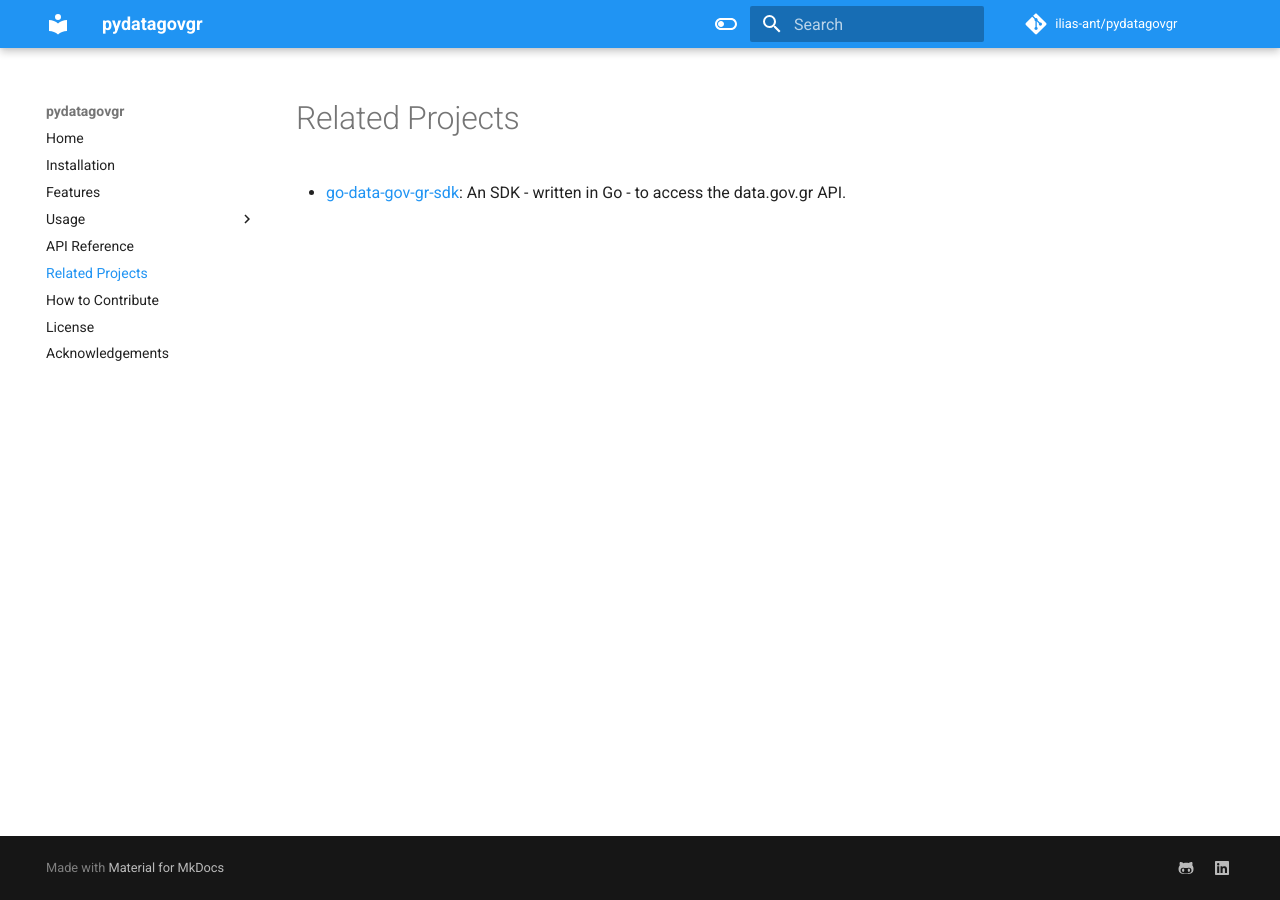
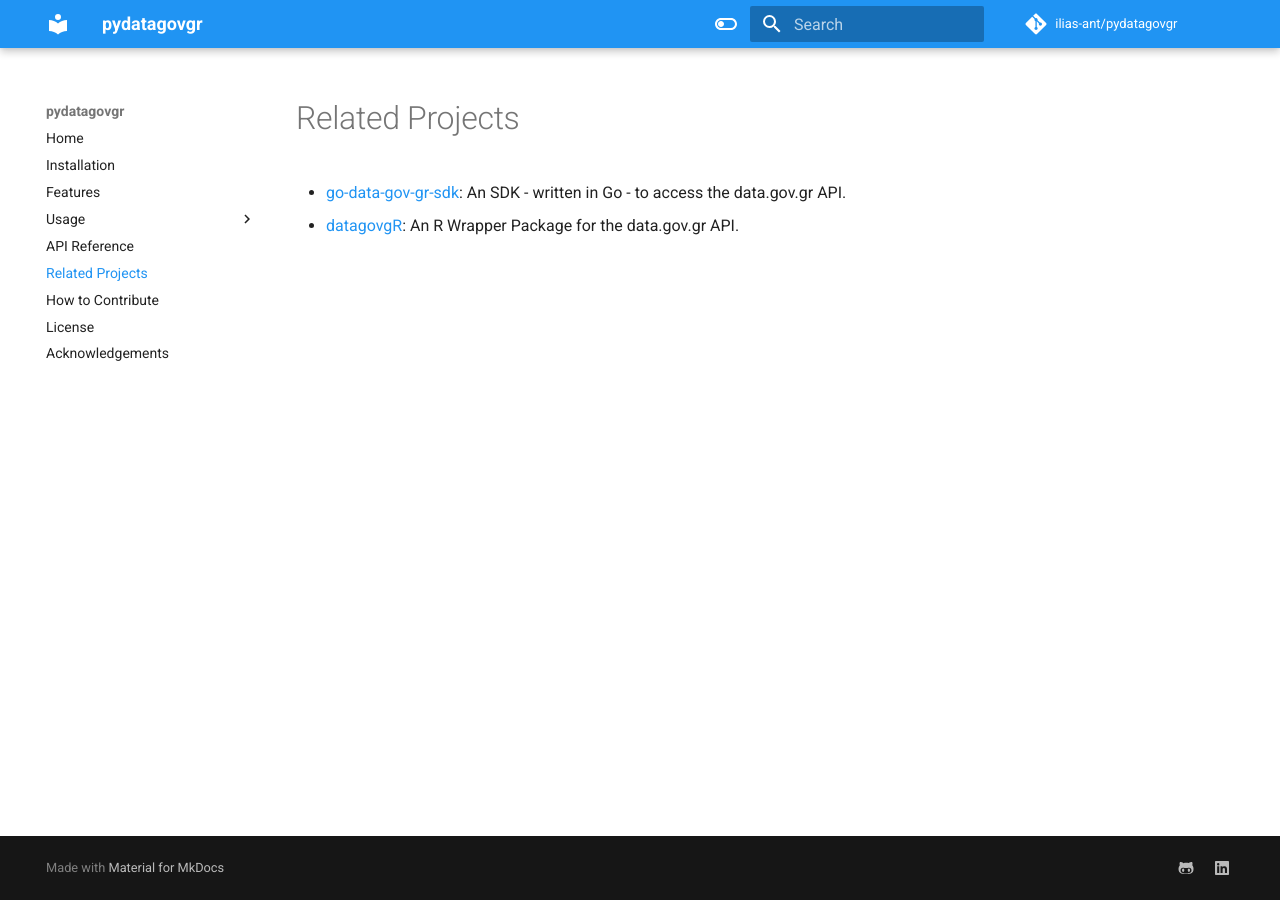
Before and after one commit to ilias-ant/pydatagovgr, an MkDocs documentation site: the page built from docs/related.md, in a window 1280 px wide. Built offline with MkDocs 1.6.1 and Material for MkDocs 9.7.7, drawn with Linux system fonts in a browser that asks for light colours; comment, search, counter and statistics services are not loaded.

Commit message:
[docs]: update Related Projects under docs/ as well

```diff
--- a/docs/related.md
+++ b/docs/related.md
@@ -1,3 +1,4 @@
 # Related Projects
 
 - [go-data-gov-gr-sdk](https://github.com/ppapapetrou76/go-data-gov-gr-sdk): An SDK - written in Go - to access the data.gov.gr API.
+- [datagovgR](https://github.com/elenigvasilaki/datagovgR): An R Wrapper Package for the data.gov.gr API.
```
